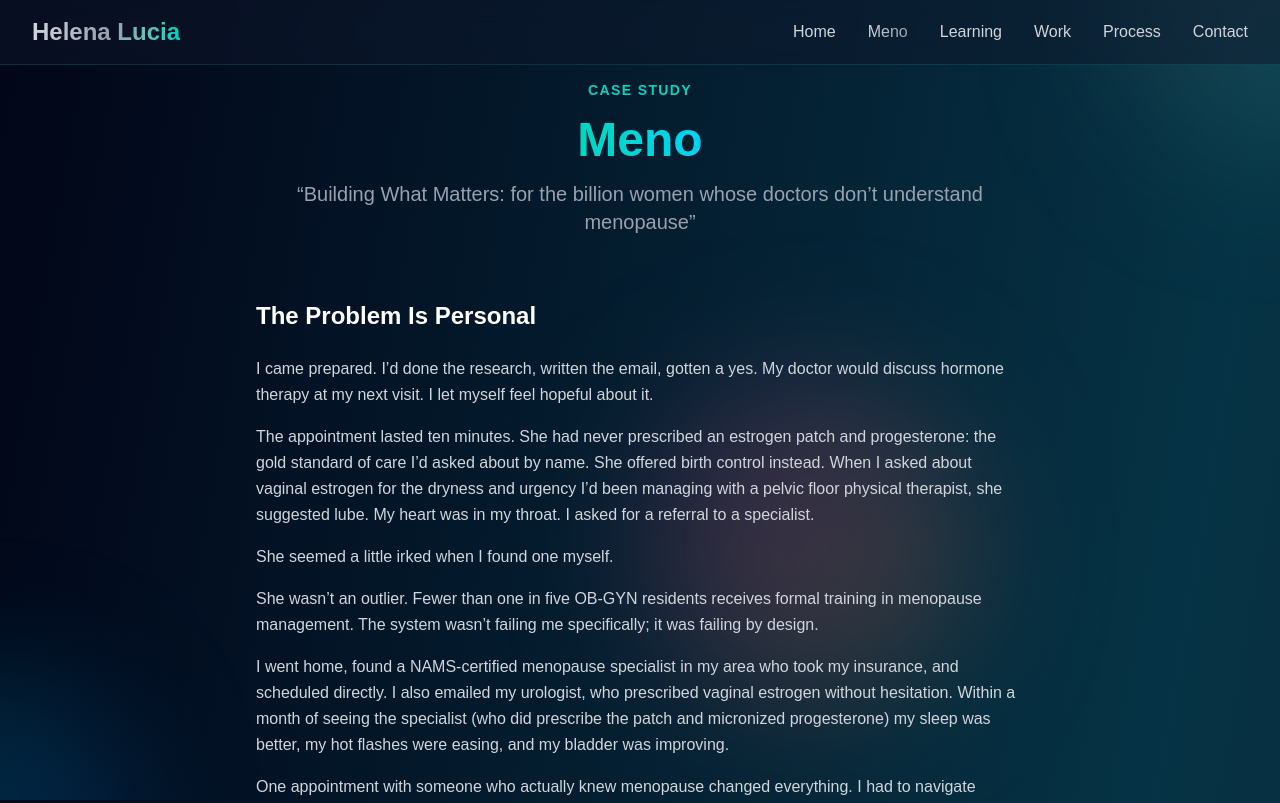
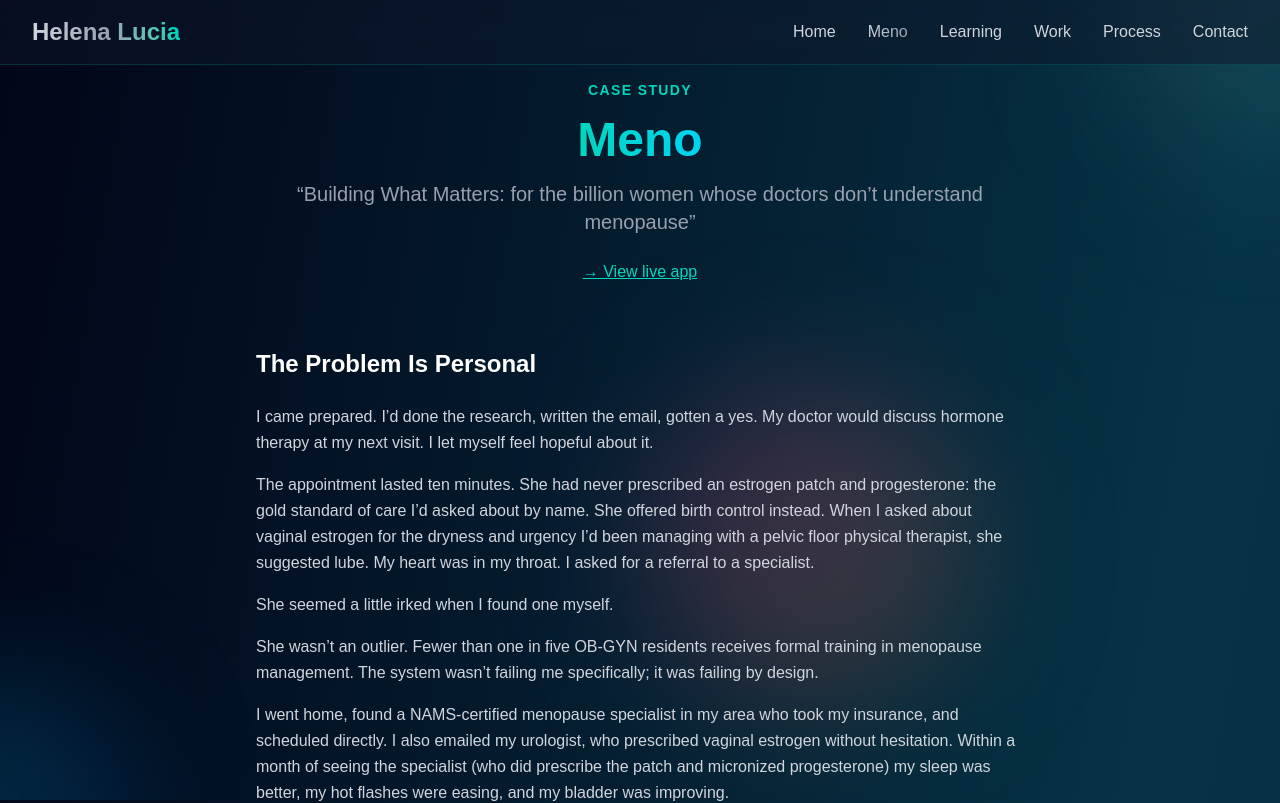
Before and after one commit to helenakristina/helena-portfolio, a Next.js app: page /meno in a window 1280 px wide. Shown: the top 803 px of the page. Built offline with nearby package versions, Linux system fonts and the light colour scheme.

Commit message:
chore: add meno live link

```diff
--- a/src/app/meno/page.tsx
+++ b/src/app/meno/page.tsx
@@ -25,6 +25,16 @@
           <p className="text-gray-400 text-xl">
             &ldquo;Building What Matters: for the billion women whose doctors
             don&rsquo;t understand menopause&rdquo;
+          </p>
+          <p className="mt-6">
+            <a
+              href="https://meno-hazel.vercel.app"
+              target="_blank"
+              rel="noopener noreferrer"
+              className="text-teal-400 hover:text-teal-300 underline"
+            >
+              &rarr; View live app
+            </a>
           </p>
         </div>
 
@@ -317,7 +327,7 @@
               </div>
               <div>
                 <p className="text-teal-400 font-semibold">Backend</p>
-                <p className="text-gray-300">FastAPI + Python, Railway</p>
+                <p className="text-gray-300">FastAPI + Python, Render</p>
               </div>
               <div>
                 <p className="text-teal-400 font-semibold">Database</p>
```
